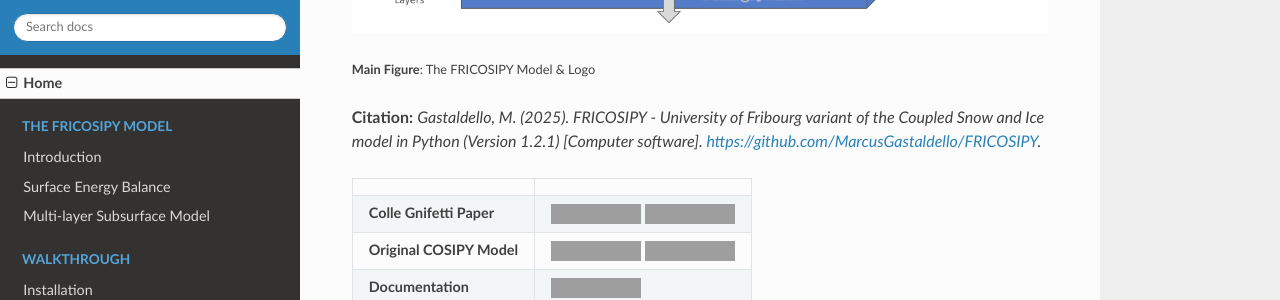
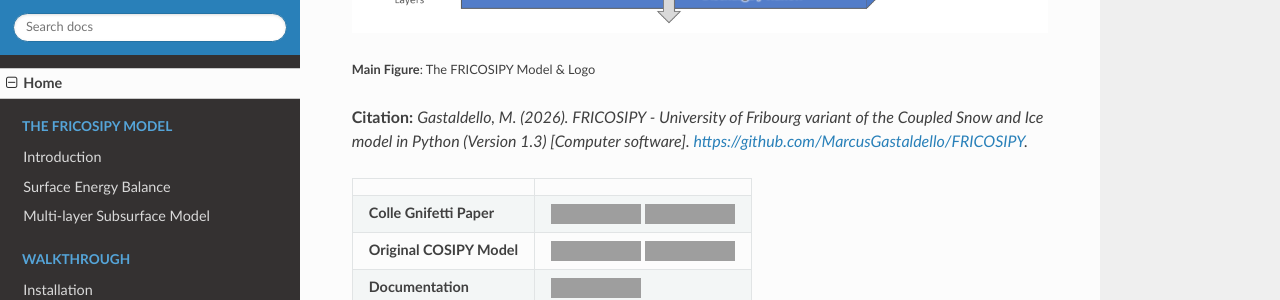
Before and after one commit to MarcusGastaldello/FRICOSIPY, an MkDocs documentation site: the page built from docs/index.md, in a window 1280 px wide and 900 px high, scrolled down 743 px, cut to the strip 190-490 px from the top of the window. Built offline with MkDocs 1.6.1, drawn with Linux system fonts in a browser that asks for light colours; grey boxes are pictures that could not be loaded.

Commit message:
Update index.md

```diff
--- a/docs/index.md
+++ b/docs/index.md
@@ -18,7 +18,7 @@
 
 <small> **Main Figure**: The FRICOSIPY Model & Logo </small>
 
-**Citation:** *Gastaldello, M. (2025). FRICOSIPY - University of Fribourg variant of the Coupled Snow and Ice model in Python (Version 1.2.1) [Computer software]. [https://github.com/MarcusGastaldello/FRICOSIPY](https://github.com/MarcusGastaldello/FRICOSIPY).*
+**Citation:** *Gastaldello, M. (2026). FRICOSIPY - University of Fribourg variant of the Coupled Snow and Ice model in Python (Version 1.3) [Computer software]. [https://github.com/MarcusGastaldello/FRICOSIPY](https://github.com/MarcusGastaldello/FRICOSIPY).*
 
 |||
 |:---|:---|
```
